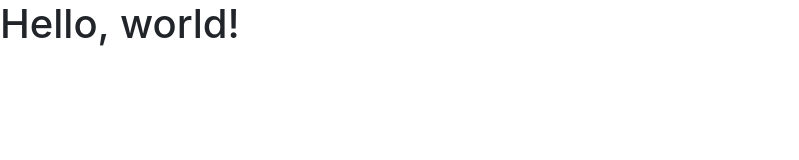
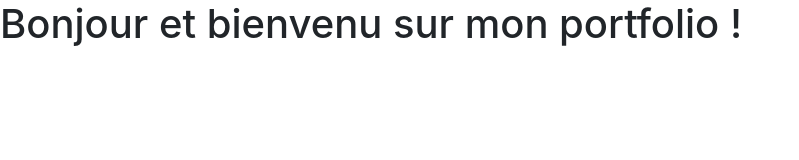
Before and after one commit to SarkissianJeremy/SarkissianJeremy, a plain HTML site: page index.html in a window 1280 px wide. Shown: the whole page, without its empty margins (0-799 px from the left). Drawn offline with nearby package versions, Linux system fonts and the light colour scheme.

Commit message:
Page d'accueil créée. Task #2 - Créer la page d'accueil

```diff
--- a/index.html
+++ b/index.html
@@ -9,10 +9,10 @@
     <!-- Bootstrap CSS -->
     <link rel="stylesheet" href="https://cdn.jsdelivr.net/npm/bootstrap@4.6.1/dist/css/bootstrap.min.css" integrity="sha384-zCbKRCUGaJDkqS1kPbPd7TveP5iyJE0EjAuZQTgFLD2ylzuqKfdKlfG/eSrtxUkn" crossorigin="anonymous">
 
-     <title>Bonjour et bienvenu sur mon portfolio !</title>
+     <title>Portfolio d'Amélia Pilou (BTS SIO 2022)</title>
   </head>
   <body>
-    <h1>Hello, world!</h1>
+    <h1>Bonjour et bienvenu sur mon portfolio !</h1>
 
     <!-- Optional JavaScript; choose one of the two! -->
 
```
Also changed, not shown: 1 other file.
